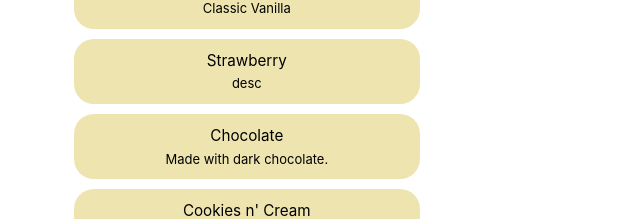
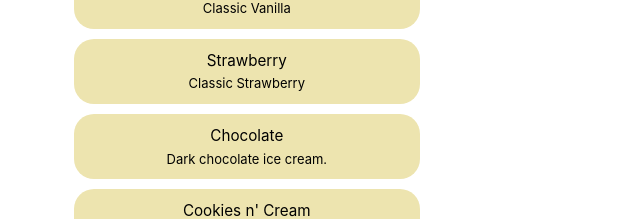
Before and after one commit to staten-island-tech/vue-reactivity-kaitlyndeng, a Vue app in the folder vue/: page / in a window 1280 px wide. Shown: the part 218-437 px from the top of the page, without its empty margins (0-640 px from the left). Built offline with nearby package versions, Linux system fonts and the light colour scheme.

Commit message:
Commit 15

```diff
--- a/vue/index.html
+++ b/vue/index.html
@@ -2,7 +2,6 @@
 <html lang="en">
   <head>
     <meta charset="UTF-8">
-    <link rel="icon" href="/favicon.ico">
     <meta name="viewport" content="width=device-width, initial-scale=1.0">
     <title>Vue</title>
   </head>
--- /dev/null
+++ b/vue/src/components/Button.vue
@@ -0,0 +1,17 @@
+<template>
+  <button></button>
+</template>
+
+<script>
+export default {
+  name: "Button",
+};
+</script>
+
+<style scoped>
+button {
+  border-radius: 30px;
+  border: none;
+  background-color: blueviolet;
+}
+</style>
--- a/vue/src/components/Card.vue
+++ b/vue/src/components/Card.vue
@@ -18,6 +18,10 @@ export default {
 </script>
 
 <style scoped>
+body {
+  display: flex;
+  flex-direction: row;
+}
 .card {
   width: 30%;
   font-size: 13px;
@@ -27,6 +31,6 @@ export default {
   color: black;
 }
 image {
-  width: auto;
+  width: 100%;
 }
 </style>
--- a/vue/src/components/HelloWorld.vue
+++ b/vue/src/components/HelloWorld.vue
@@ -1,4 +1,4 @@
-<script setup>
+<!-- <script setup>
 defineProps({
   msg: {
     type: String,
@@ -40,4 +40,4 @@ h3 {
     text-align: left;
   }
 }
-</style>
+</style> -->
--- a/vue/src/components/TheWelcome.vue
+++ b/vue/src/components/TheWelcome.vue
@@ -1,4 +1,4 @@
-<script setup>
+<!-- <script setup>
 import WelcomeItem from './WelcomeItem.vue'
 import DocumentationIcon from './icons/IconDocumentation.vue'
 import ToolingIcon from './icons/IconTooling.vue'
@@ -83,4 +83,4 @@ import SupportIcon from './icons/IconSupport.vue'
     us by
     <a href="https://vuejs.org/sponsor/" target="_blank" rel="noopener">becoming a sponsor</a>.
   </WelcomeItem>
-</template>
+</template> -->
--- a/vue/src/components/WelcomeItem.vue
+++ b/vue/src/components/WelcomeItem.vue
@@ -1,4 +1,4 @@
-<template>
+<!-- <template>
   <div class="item">
     <i>
       <slot name="icon"></slot>
@@ -82,4 +82,4 @@ h3 {
     display: none;
   }
 }
-</style>
+</style> -->
--- a/vue/src/views/base.vue
+++ b/vue/src/views/base.vue
@@ -15,10 +15,12 @@
 
 <script>
 import Card from "../components/Card.vue";
+import Button from "../components/Button.vue";
 export default {
   name: "base",
   components: {
     Card,
+    Button,
   },
   data() {
     return {
@@ -34,14 +36,14 @@ export default {
         {
           type: "Strawberry",
           vegan: "true",
-          desc: "desc",
+          desc: "Classic Strawberry",
           image:
             "https://www.thespruceeats.com/thmb/kpuMkqk0BhGMTuSENf_IebbHu1s=/1500x0/filters:no_upscale():max_bytes(150000):strip_icc()/strawberry-ice-cream-10-0b3e120e7d6f4df1be3c57c17699eb2c.jpg",
         },
         {
           type: "Chocolate",
           vegan: "false",
-          desc: "Made with dark chocolate.",
+          desc: "Dark chocolate ice cream.",
         },
         { type: "Cookies n' Cream", vegan: "false", desc: "desc" },
         { type: "Rum Raisin", vegan: "true", desc: "desc" },
```
